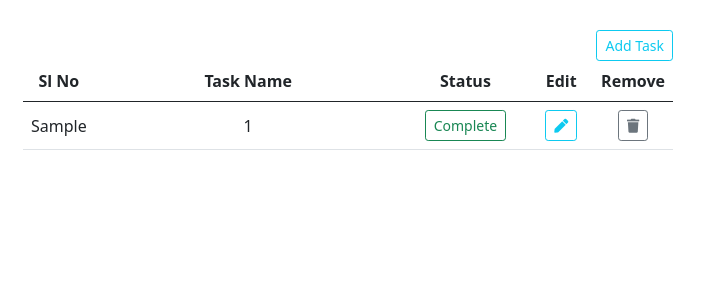
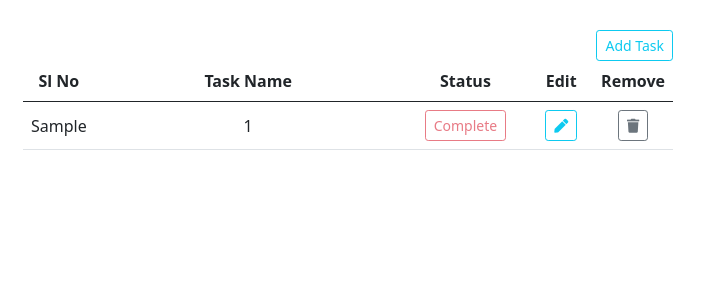
Before and after one commit to prashanth2529/todo, a Flask app: page / in a window 1280 px wide. Shown: the part 146-446 px from the top of the page, without its empty margins (292-996 px from the left). Run offline with Flask 2, Linux system fonts and the light colour scheme; tables that the repository leaves empty or names only in its code hold one stand-in row (values such as "Sample post"); some libraries are stand-ins or nearby versions.

Commit message:
final commit

```diff
--- a/TO-DO/app/templates/index.html
+++ b/TO-DO/app/templates/index.html
@@ -69,14 +69,14 @@
                 <td>{{item.id}}</td>
                 <td>{{item.task}}</td>
                 {% if item.status == "Todo" %}
-                <td><button type="button" class="btn btn-outline-secondary btn-sm state"
+                <td><button type="button" class="btn btn-outline-primary btn-sm state"
                         data-source="{{item.id}}">{{item.status}}</button></td>
                 {%endif%}
                 {% if item.status == "In Progress" %}
-                    <td><button type="button" class="btn btn-outline-warning btn-sm state" data-source="{{item.id}}">{{item.status}}</button></td>
+                    <td><button type="button" class="btn btn-outline-success btn-sm state" data-source="{{item.id}}">{{item.status}}</button></td>
                 {%endif%}
                 {% if item.status == "Complete" %}
-                    <td><button type="button" class="btn btn-outline-success btn-sm state" data-source="{{item.id}}">{{item.status}}</button></td>
+                    <td><button type="button" class="btn btn-outline-danger btn-sm state" disabled data-source="{{item.id}}">{{item.status}}</button></td>
                 {%endif%}
 
                 <td><button type="button" class="btn btn-outline-info btn-sm" data-bs-toggle="modal" data-bs-target="#task-modal" data-source="{{item.id}}" data-content="{{item.task}}"><i class="fa fa-pen fa-1" aria-hidden="true"></i></button></td>
```
